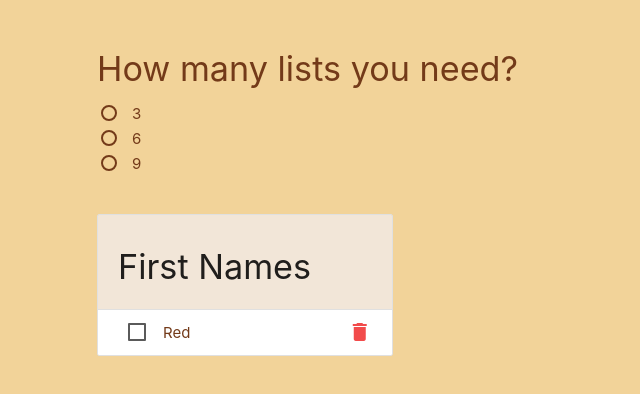
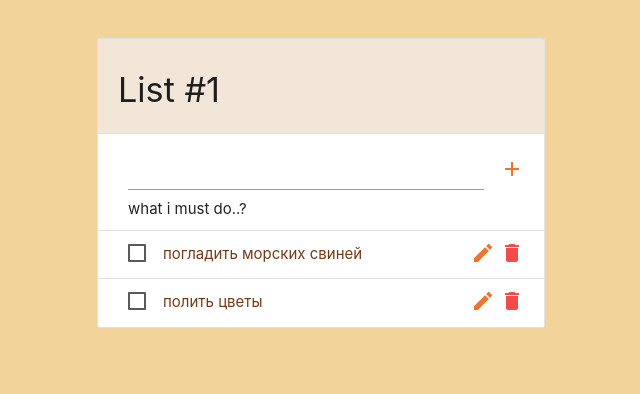
Before and after one commit to LinaCor/note-sheet, a React (Create React App) app: page / in a window 1280 px wide. Shown: the top 394 px of the page, without its empty margins (95-735 px from the left). Built offline with nearby package versions, Linux system fonts and the light colour scheme.

Commit message:
add possibility of adding

```diff
--- a/src/components/List.js
+++ b/src/components/List.js
@@ -1,17 +1,31 @@
-export default function List() {
+import ListItem from "./ListItem"
+
+export default function List({ addListitem, listContent }) {
+
+  function clickInput() {
+    const inputValue = document.querySelector('.list-input');
+    if (inputValue.value) {
+      addListitem(inputValue.value);
+      inputValue.value = '';
+    } else {
+      return;
+    }
+  }
+
   return (
     <div className="collection-container">
       <ul className="collection with-header">
-        <li className="collection-header"><h4>First Names</h4></li>
+        <li className="collection-header"><h4>List #1</h4></li>
         <li className="collection-item">
           <div>
-            <label>
-              <input type="checkbox" />
-              <span>Red</span>
+            <label className="collection-input">
+              <input type="text" className="list-input" />
+              <button className="secondary-content" onClick={clickInput}><i className="material-icons add-icon">add</i></button>
             </label>
-            <a href="#!" className="secondary-content"><i className="material-icons delete-icon">delete</i></a>
+            <span>what i must do..?</span>
           </div>
         </li>
+        {listContent.map((el, index) => <ListItem key={index} title={el} />)}
       </ul>
     </div>
   )
--- /dev/null
+++ b/src/components/ListItem.js
@@ -0,0 +1,13 @@
+export default function ListItem({ title }) {
+
+  return (
+    <li className="collection-item list-item">
+      <label>
+        <input type="checkbox" />
+        <span className="label-content">{title}</span>
+      </label>
+      <button className="secondary-content"><i className="material-icons create-icon">create</i></button>
+      <button className="secondary-content"><i className="material-icons delete-icon">delete</i></button>
+    </li>
+  );
+}
--- a/src/components/Notebook.js
+++ b/src/components/Notebook.js
@@ -1,25 +1,21 @@
 import './my-style.css';
 import List from './List';
-import QuantityBook from './QuantityBook';
 import { useState, useEffect } from 'react';
-import { v4 as uuidv4 } from "uuid";
+//import { v4 as uuidv4 } from "uuid";
 
 export default function Notebook() {
-  const [list, setValueList] = useState([1]);
+  const [listContent, setListContent] = useState(['погладить морских свиней', 'полить цветы']);
 
-  const selectQuantity = (value) => {
-    let currentValue = parseInt(value);
-    if (!isNaN(currentValue)) {
-      const arr = Array.from({ length: currentValue }, (_, i) => i + 1);
-      setValueList(arr);
-    }
-  };
+
+  const addListitem = (item) => {
+    setListContent([...listContent, item]);
+  }
 
   return (
     <div>
-      <QuantityBook selectQuantity={selectQuantity} />
+      {/*<QuantityBook selectQuantity={selectQuantity} />*/}
       <div className="main-container container">
-        {list.map(el => <List key={uuidv4()} />)}
+        <List addListitem={addListitem} listContent={listContent} />
       </div>
     </div>
   )
--- a/src/components/my-style.css
+++ b/src/components/my-style.css
@@ -95,6 +95,10 @@ h6 {
   font-weight: 400;
 }
 
+button:focus {
+  background: none;
+}
+
 body {
   background-color: var(--color-back);
 
@@ -108,20 +112,51 @@ body {
 }
 
 .main-container>div {
-  width: 33%;
+  width: 50%;
 }
 
 .collection.with-header .collection-header {
   background-color: var(--color-list);
 }
 
+.radio-container {
+  background-color: var(--color-list);
+  padding: 20px;
+}
+
 .radio-container h4 {
-  margin-top: 50px;
   color: var(--color-text);
 }
 
-.delete-icon {
+.secondary-content {
+  background: none;
+}
+
+.delete-icon,
+.create-icon {
   color: var(--color-danger);
+  transition: 0.5s ease;
+}
+
+.create-icon,
+.add-icon {
+  color: var(--color-accent);
+}
+
+.delete-icon:hover,
+.create-icon:hover,
+.add-icon:hover {
+  color: var(--color-text);
+}
+
+.delete-icon:active,
+.create-icon:active,
+.add-icon:active {
+  transform: scale(1.3);
+}
+
+.create-icon {
+  margin-right: 5px;
 }
 
 [type="checkbox"]:checked+span:not(.lever):before {
@@ -150,3 +185,31 @@ body {
 [type="checkbox"]+span:not(.lever) {
   color: var(--color-text);
 }
+
+input[type=text]:focus {
+  border-bottom: 1px solid var(--color-text) !important;
+  box-shadow: 0 1px 0 0 var(--color-text) !important;
+}
+
+input[type=text] {
+  max-width: 90%;
+}
+
+.collection-input {
+  display: flex;
+  align-items: center;
+  justify-content: space-between;
+}
+
+.list-item {
+  display: flex;
+}
+
+.list-item label {
+  flex-grow: 1;
+}
+
+label input[type="checkbox"]:checked+.label-content {
+  text-decoration: line-through;
+  color: grey;
+}
```
